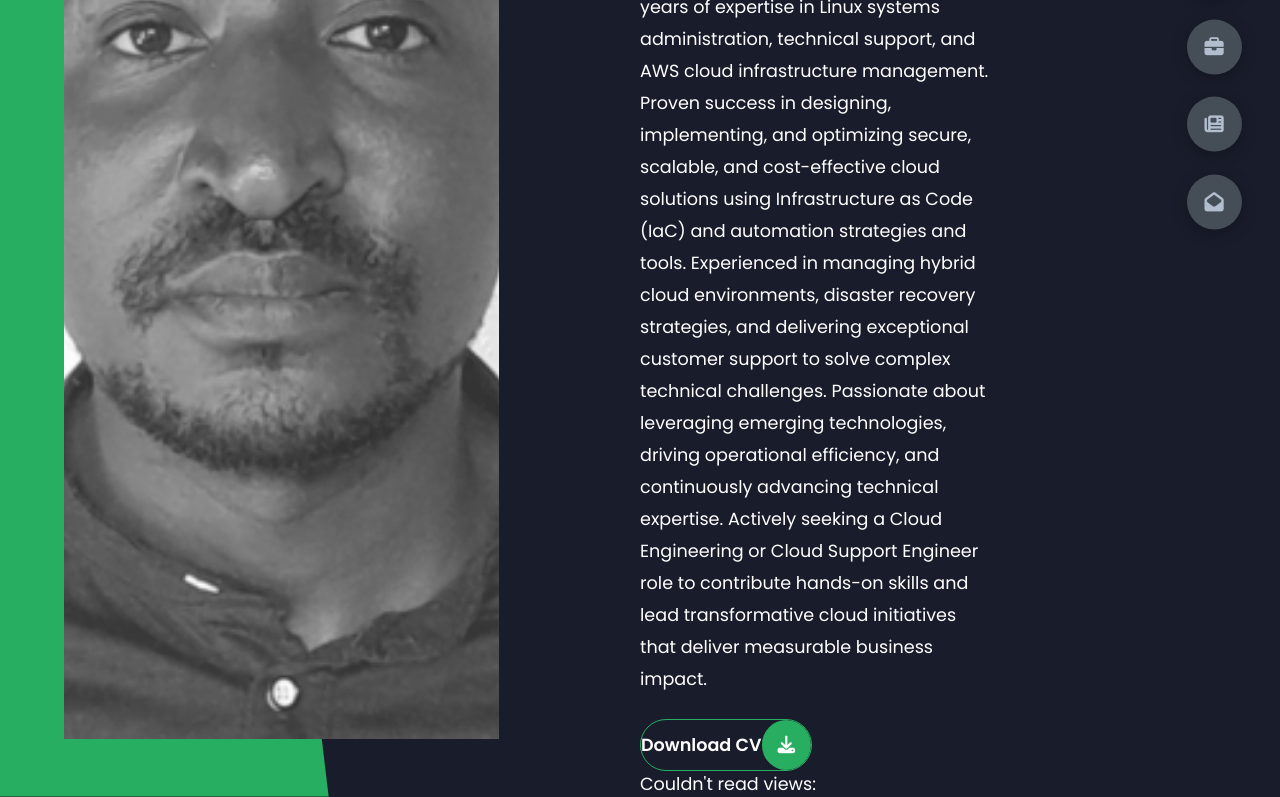
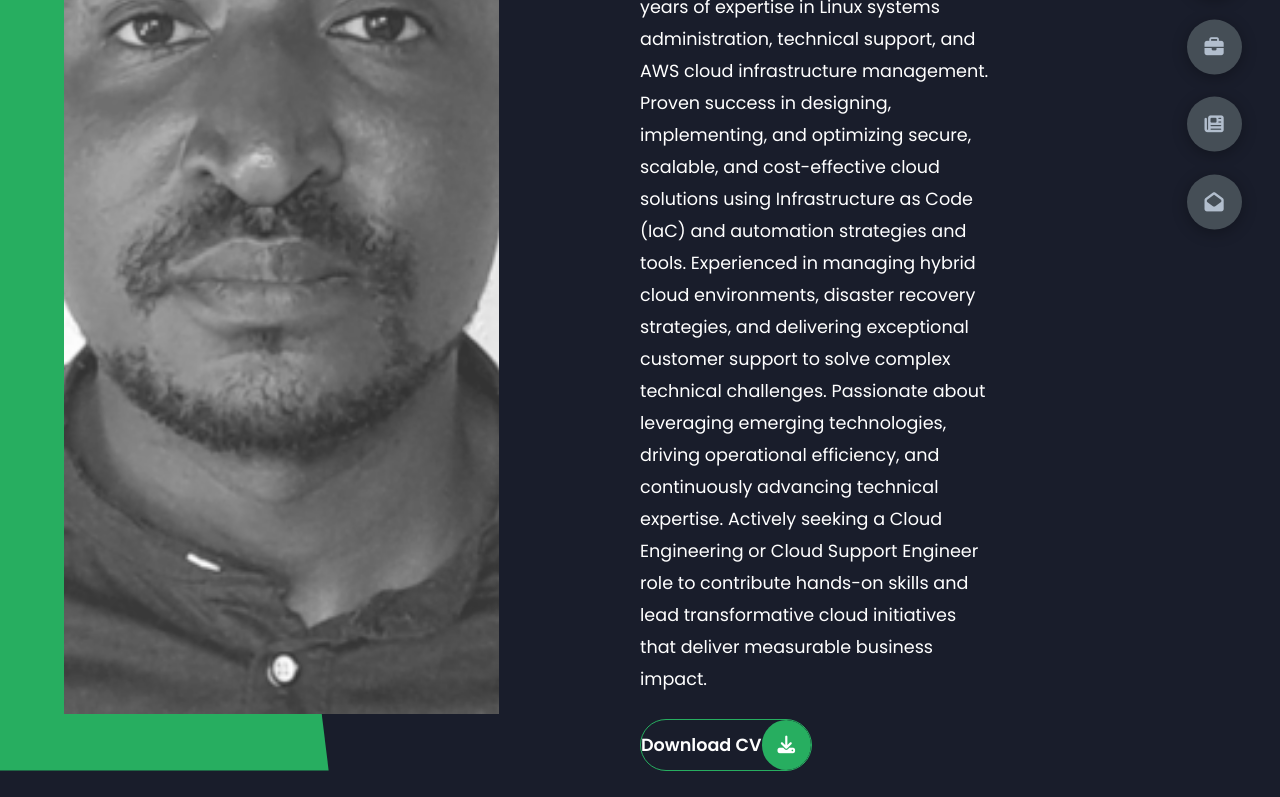
Before and after one commit to GakuruUri/portfolio, a plain HTML site: page portfolio/index.html in a window 1280 px wide. Shown: the part 353-1150 px from the top of the page. After the commit the page ends 1124 px from the top, so only its background shows below. Drawn offline with Linux system fonts and the light colour scheme.

```diff
--- a/portfolio/index.html
+++ b/portfolio/index.html
@@ -34,7 +34,7 @@
                     </a>
                 </div>
 
-                <div class="counter-number nav-item nav-link text-white-50 font-os font-size-16 active">Couldn't read views:</div>
+                <!-- <div class="counter-number nav-item nav-link text-white-50 font-os font-size-16 active">Couldn't read views:</div> -->
 
             </div>
         </div>
```
